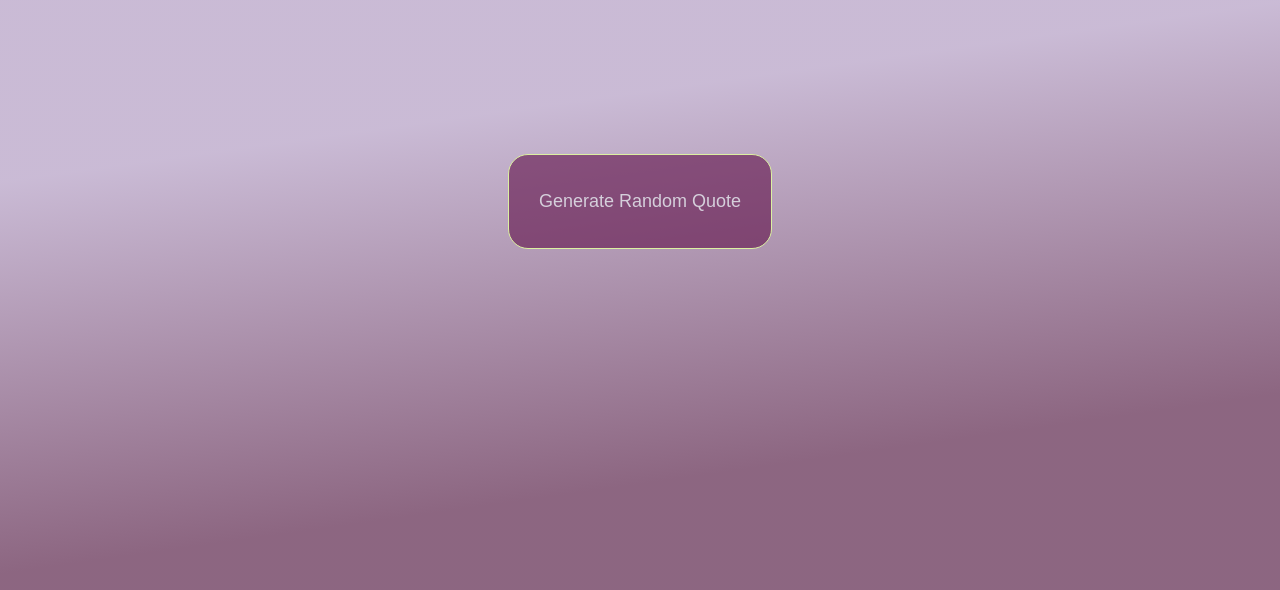
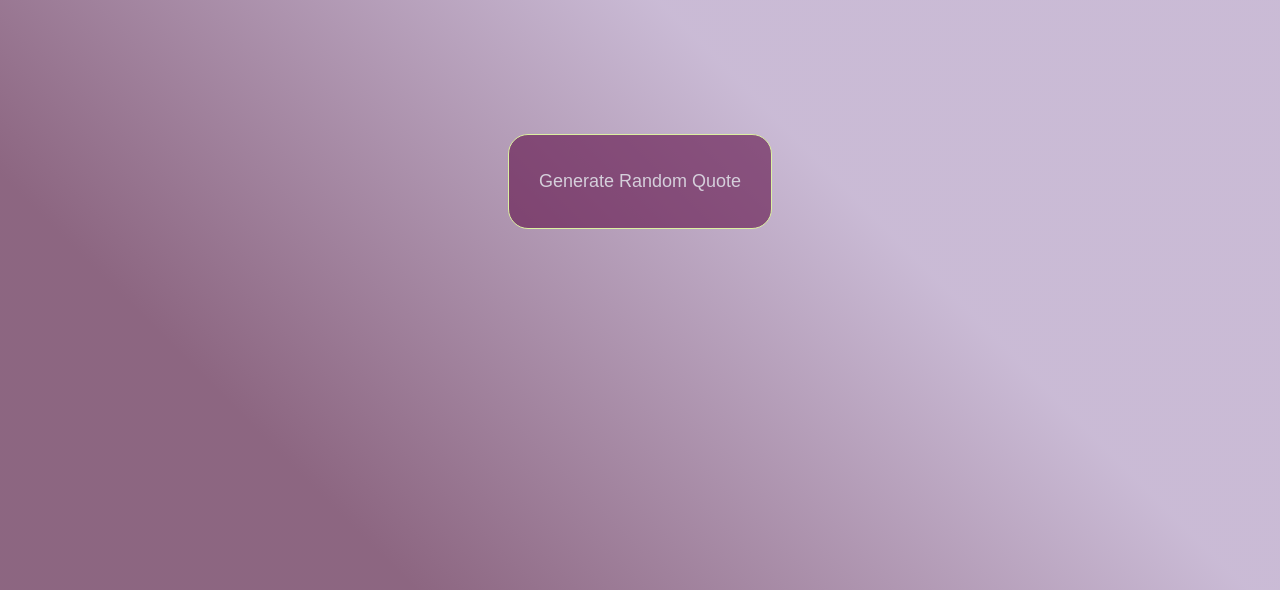
Before and after one commit to BGowera/motivational_quote_generator, a website: page index.html in a window 1280 px wide. Shown: the part 210-800 px from the top of the page. Drawn offline with nearby package versions, Linux system fonts and the light colour scheme.

Commit message:
styling changes

```diff
--- a/css/style.css
+++ b/css/style.css
@@ -36,10 +36,14 @@ html{
         font-family: 'Roboto', sans-serif;
 }
 
+body{
+        background: linear-gradient(45deg,rgb(64, 0, 45,0.6) 20%, rgba(149, 119, 172,0.5) 60%);
+        min-height: 100vh;
+}
+
 
 #container{
-        height: 100vh;
-        background: linear-gradient(352deg,rgb(64, 0, 45,0.6) 20%, rgba(149, 119, 172,0.5) 60%);
+
         line-height: 1.6;
         color:rgb(29, 29, 29);
 }
@@ -87,6 +91,11 @@ h3{
 }
 
 
+#form{
+        padding-top:100px;
+        margin-bottom:100px;
+}
+
 button{
         display: block;
         margin: 0 auto;
@@ -96,8 +105,6 @@ button{
         border: 1px solid var(--color-secondary1-3);
         color: #d5cfdb;
         transition: all 1s;
-        margin-top: 10rem;
-        margin-bottom: 12rem;
         border: 1px solid var(--color-complement-1);
 }
 
@@ -108,14 +115,16 @@ button{
    flex-direction: column;
    justify-content: center;
    margin: 0 auto;
-   padding:3rem 3rem;
-   height:20rem;
+   padding:1.5rem 1.5rem;
+   height:auto;
    width: 75%;
    margin-top: 3.5rem;
    background:  center center url(/img/Seaside.jpg);
    color: white;
    font-size: 1.8rem;
    border-radius: 20px;
+    border-top:1em solid transparent;
+    border-bottom:1em solid transparent;
 
 
 }
--- a/js/main.js
+++ b/js/main.js
@@ -1,10 +1,15 @@
 const container = document.querySelector("#container");
+const welcomeSection = document.getElementById('welcome-section');
+const quoteSection = document.getElementById("quote-section");
 const form = document.getElementById("form");
 const btn = document.getElementById("get-btn");
 let quoteDiv;
 let newBtn;
 form.appendChild(btn);
-container.appendChild(form);
+quoteSection.appendChild(form);
+container.appendChild(welcomeSection);
+container.appendChild(quoteSection);
+
 
 const newQuote = async () => {
 	const result = await axios.get("https://type.fit/api/quotes");
@@ -20,13 +25,13 @@ const newQuote = async () => {
 	quotePara.classList.add("quote-para");
 	attributionPara.classList.add("attribution-para");
 	quoteDiv.appendChild(quotePara);
-        quoteDiv.appendChild(attributionPara);
-        container.appendChild(quoteDiv);
+    quoteDiv.appendChild(attributionPara);
+    quoteSection.appendChild(quoteDiv);
 
 };
 
 const clear = () => {
-	container.removeChild(quoteDiv);
+	quoteSection.removeChild(quoteDiv);
 };
 
 
@@ -39,7 +44,8 @@ form.addEventListener("submit", (e) => {
 btn.addEventListener('click', async () => {
        await newQuote();
         form.removeChild(btn);
-        newBtn = document.createElement('button');
+
+	newBtn = document.createElement('button');
         newBtn.innerText = "Get Another Quote";
         form.appendChild(newBtn);
         newBtn.addEventListener('click', () => {
```
